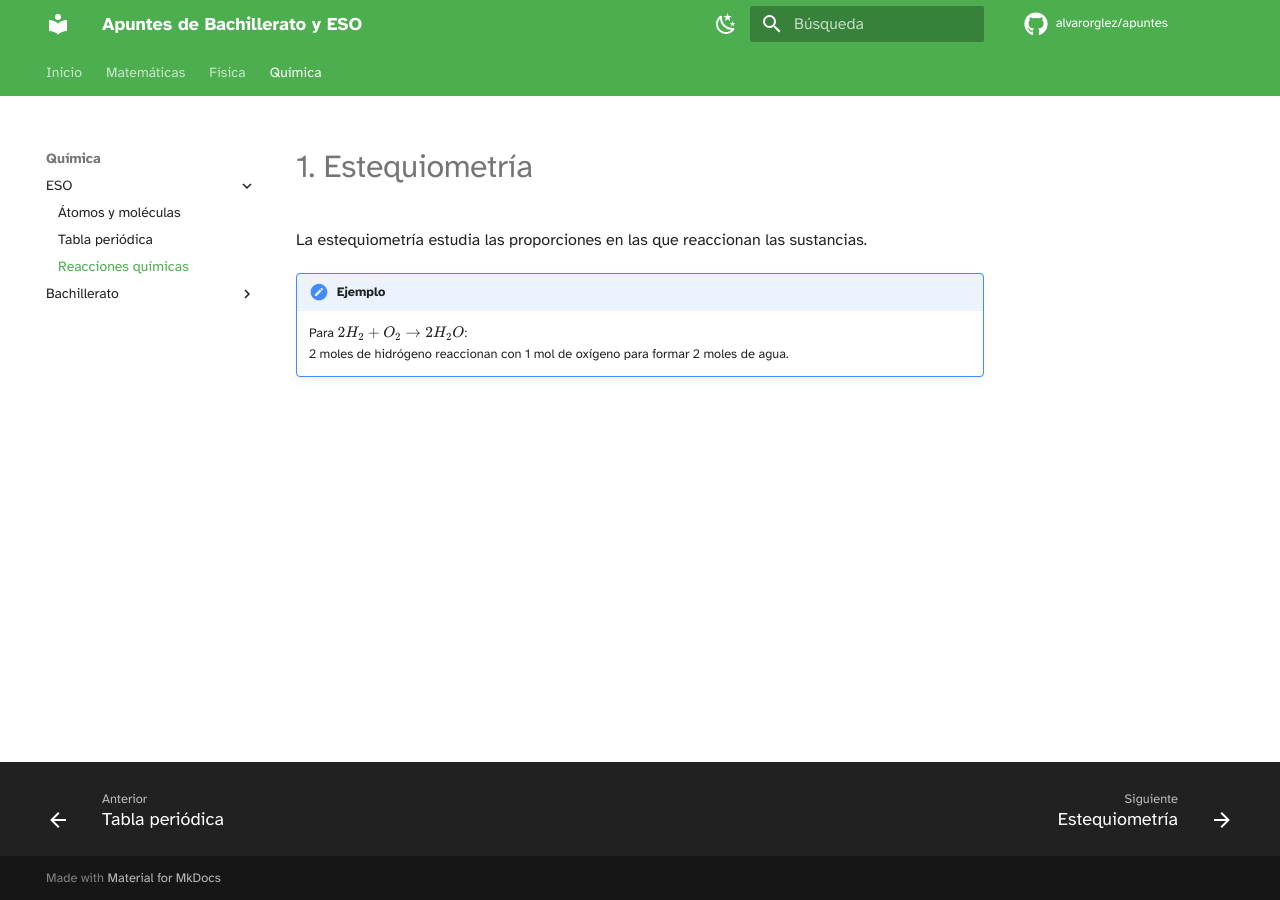
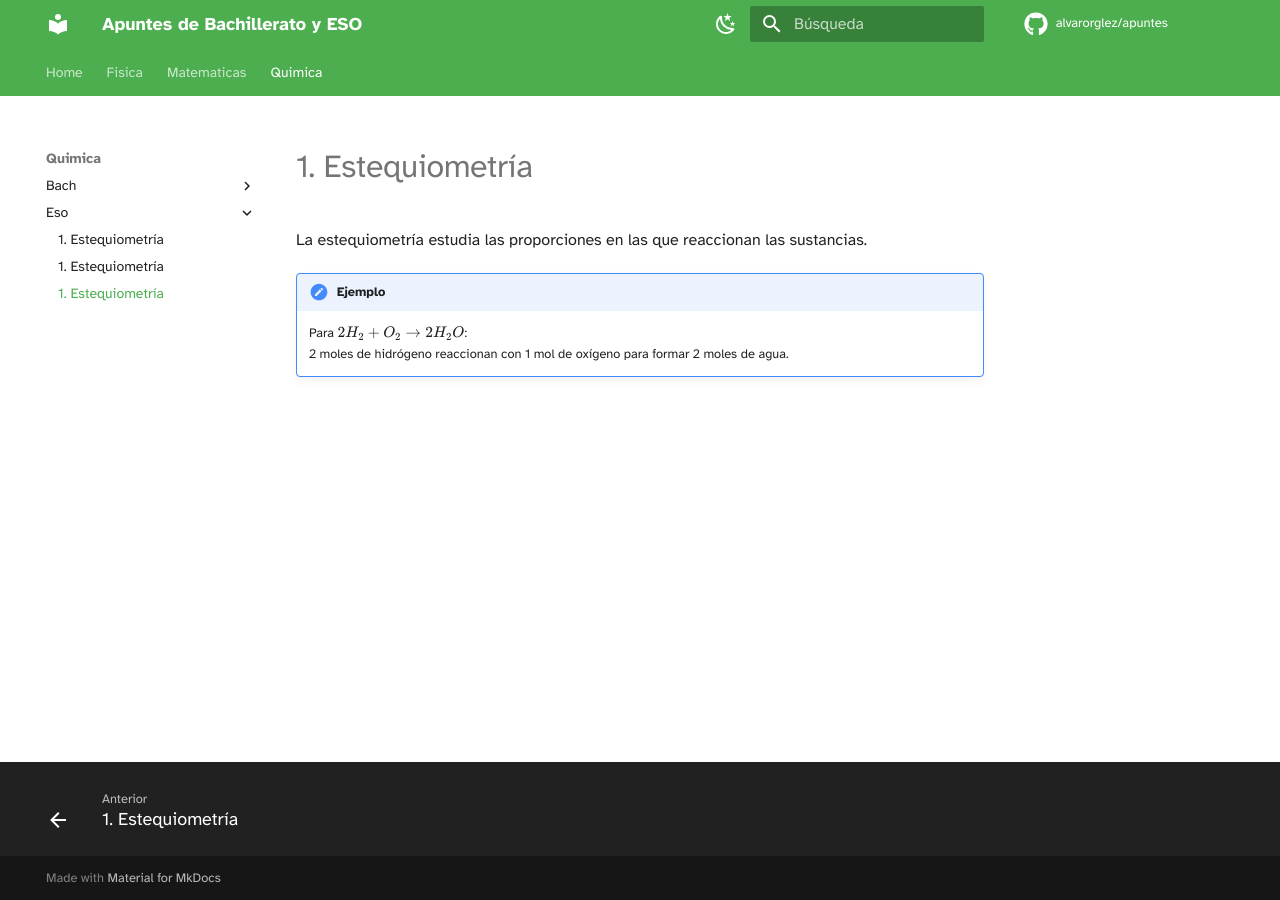
Before and after one commit to alvarorglez/apuntes, an MkDocs documentation site: the page built from docs/quimica/eso/03-reacciones.md, in a window 1280 px wide. Built offline with MkDocs 1.6.1 and Material for MkDocs 9.7.7, drawn with Linux system fonts in a browser that asks for light colours; comment, search, counter and statistics services are not loaded; some of the changed lines change nothing that is shown.

Commit message:
Update mkdocs.yml

```diff
--- a/mkdocs.yml
+++ b/mkdocs.yml
@@ -60,33 +60,4 @@ extra_javascript:
 
 plugins:
   - search
-
-nav:
-  - Inicio: index.md
-  - Matemáticas:
-      - ESO:
-          - Números naturales: matematicas/eso/01-numeros-naturales.md
-          - Fracciones: matematicas/eso/02-fracciones.md
-          - Potencias: matematicas/eso/03-potencias.md
-      - Bachillerato:
-          - Límites: matematicas/bach/01-limites.md
-          - Derivadas: matematicas/bach/02-derivadas.md
-          - Integrales: matematicas/bach/03-integrales.md
-  - Física:
-      - ESO:
-          - Movimiento: fisica/eso/01-movimiento.md
-          - Fuerzas: fisica/eso/02-fuerzas.md
-          - Energía: fisica/eso/03-energia.md
-      - Bachillerato:
-          - Cinemática: fisica/bach/01-cinematica.md
-          - Dinámica: fisica/bach/02-dinamica.md
-          - Electricidad: fisica/bach/03-electricidad.md
-  - Química:
-      - ESO:
-          - Átomos y moléculas: quimica/eso/01-atomos.md
-          - Tabla periódica: quimica/eso/02-tabla-periodica.md
-          - Reacciones químicas: quimica/eso/03-reacciones.md
-      - Bachillerato:
-          - Estequiometría: quimica/bach/01-estequiometria.md
-          - Termoquímica: quimica/bach/02-termoquimica.md
-          - Equilibrio químico: quimica/bach/03-equilibrio.md
+  - awesome-pages
```
